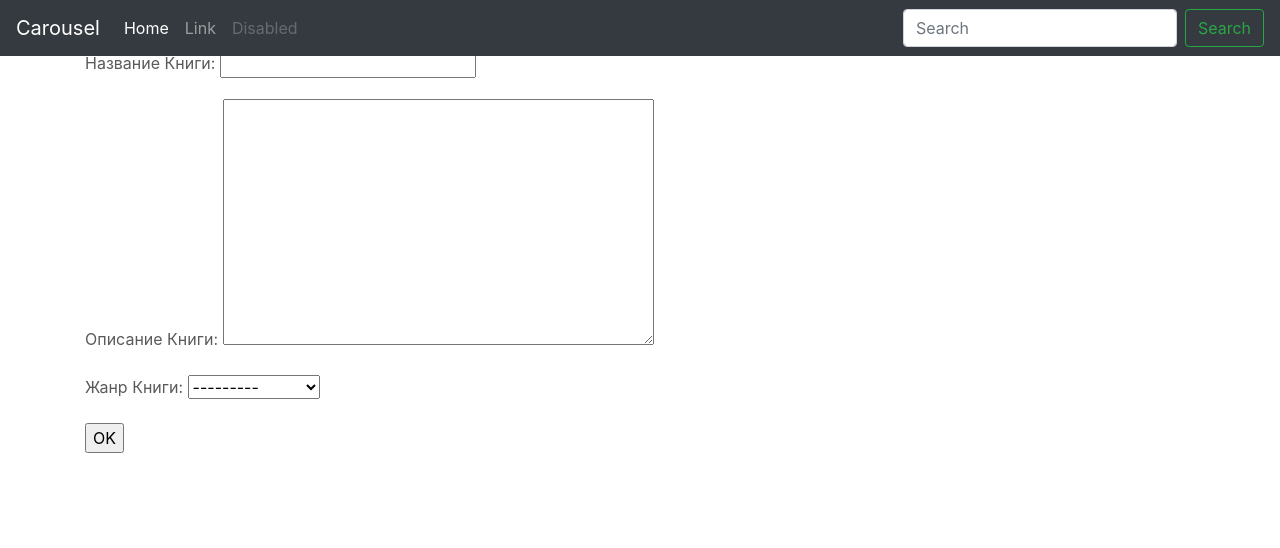
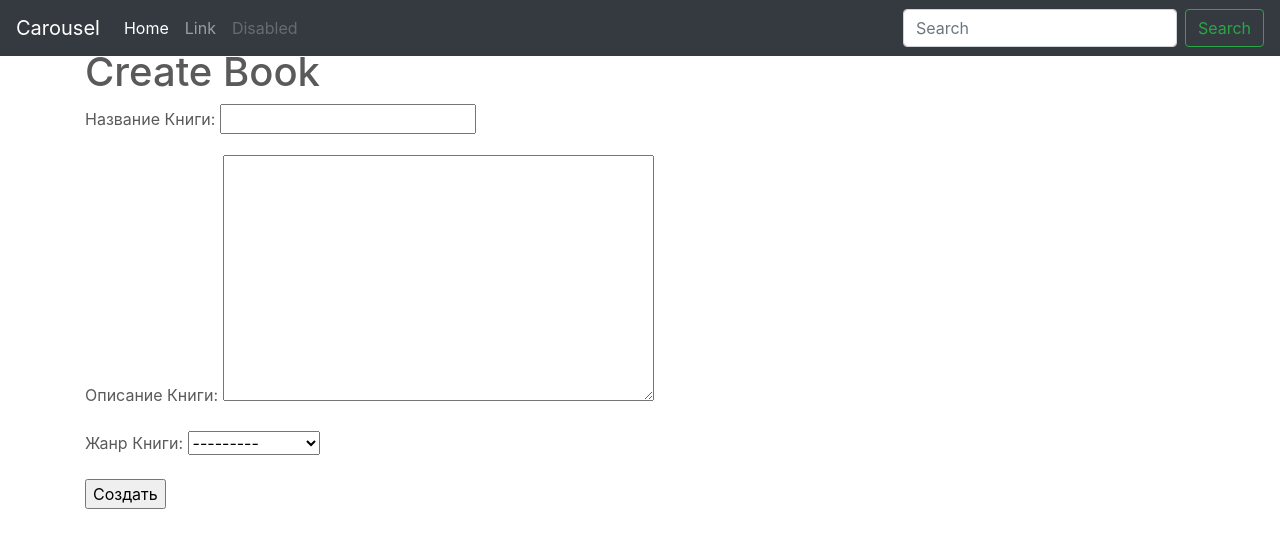
Before and after one commit to gv1410/08.06.20_DjangoProj, a Django app: page /createbook/ in a window 1280 px wide. Shown: the top 548 px of the page. Run offline with Django 3.2, Linux system fonts and the light colour scheme; data comes from the database, SQL or seed files in the repository; both versions use the stored data as it was after the commit; some libraries are stand-ins or nearby versions.

Commit message:
15/06/20 V-2

```diff
--- a/src/testapp/templates/testapp/createbook.html
+++ b/src/testapp/templates/testapp/createbook.html
@@ -2,15 +2,20 @@
 {% load static %}
 
 
-    {% block title %} Создать книгу
-    {% endblock title %}
+{% block title %}Создать книгу
+{% endblock title %}
 
 {% block body %}
-<div class="container"
+
+<div class="container">
+<h1>Create Book</h1>
+</div>
+
+<div class="container">
 <form action="" method="post">
         {% csrf_token %}
         {{ form.as_p }}
-        <input type="submit" value="OK">
-    </form>
+        <input type="submit" value="Создать">
+</form>
 </div>
 {% endblock body %}
--- a/src/testapp/templates/testapp/deletebook.html
+++ b/src/testapp/templates/testapp/deletebook.html
@@ -4,6 +4,10 @@
 {% block title %}DeleteBook
 {% endblock title %}
 {% block body %}
+
+<div class="container">
+<h1>Delete Book</h1>
+</div>
 <div class="container">
     <h1>Delete Book: {{ object.name }} ?</h1>
     <form action="" method="post">
--- a/src/testapp/templates/testapp/deletegenre.html
+++ b/src/testapp/templates/testapp/deletegenre.html
@@ -7,6 +7,9 @@ DeleteGenre
 {% endblock title %}
 {% block body %}
 <div class="container">
+<h1>Delete Genre</h1>
+</div>
+<div class="container">
  <h1>Delete Genre: {{ object.name }} ?</h1>
     <form action="" method="post">
         {% csrf_token %}
--- a/src/testapp/templates/testapp/detailbook.html
+++ b/src/testapp/templates/testapp/detailbook.html
@@ -6,6 +6,9 @@
 
 {% block body %}
 <div class="container">
+<h1>Detail Book</h1>
+</div>
+<div class="container">
     <h1>Название книги: {{ object.name }} </h1><br>
     <h1>Жанр книги: {{ object.genre }}</h1>
     <h1>Описание книги: {{ object.description }}</h1><br>
--- a/src/testapp/templates/testapp/detailgenre.html
+++ b/src/testapp/templates/testapp/detailgenre.html
@@ -7,6 +7,9 @@
 
 {% block body %}
 <div class="container">
+<h1>Detail Genre</h1>
+</div>
+<div class="container">
     <h1>Название жанра: {{ object.name }} </h1><br>
 
     <h1>Описание жанра: {{ object.description }}</h1><br>
--- a/src/testapp/templates/testapp/test.html
+++ b/src/testapp/templates/testapp/test.html
@@ -6,7 +6,10 @@
 {% endblock title %}
 {% block body %}
 <div class="container">
-<h1> HOME PAGE</h><br>
+<h1>Home Page</h1>
+</div>
+<div class="container">
+<h1> Списки:</h><br>
 
     <a href="/listgenre/"> ListGenre + Update + create + delete</a><br>
     <a href="/listbook/"> ListBook + Update + create + delete</a><br>
--- a/src/testapp/views.py
+++ b/src/testapp/views.py
@@ -23,14 +23,6 @@ def test(request):
     return render(request, template_name='testapp/test.html', context= context)
 
 
-'''
-class Test(TemplateView):
-    template_name = 'testapp/test.html'
-
-    def get_context_data(self, **kwargs):
-        context = super(Test).get_context_data(**kwargs)
-'''
-
 class CreateGenre(CreateView):
     model = Genre
     form_class = CreateGenreForm
@@ -42,9 +34,6 @@ class CreateBook(CreateView):
     form_class = CreateBookForm
     template_name = 'testapp/createbook.html'
     success_url = '/listbook'
-
-#class GenreDetailView(DetailView):
-
 
 class UpdateGenre(UpdateView):
     model = Genre
```
Also changed, not shown: src/testapp/templates/testapp/creategenre.html (+10 -9 lines), src/testapp/templates/testapp/listbook.html (+14 -7 lines), src/testapp/templates/testapp/listgenre.html (+14 -7 lines), src/db.sqlite3.
